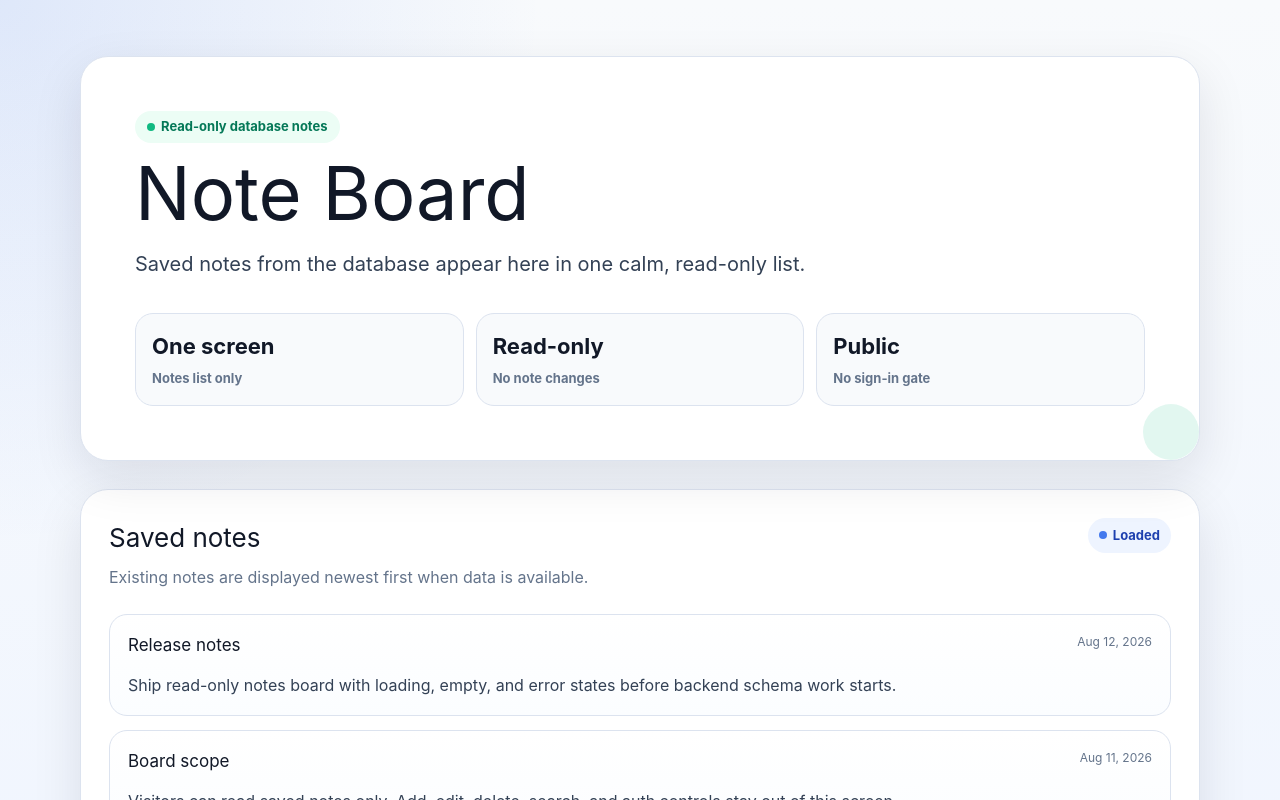
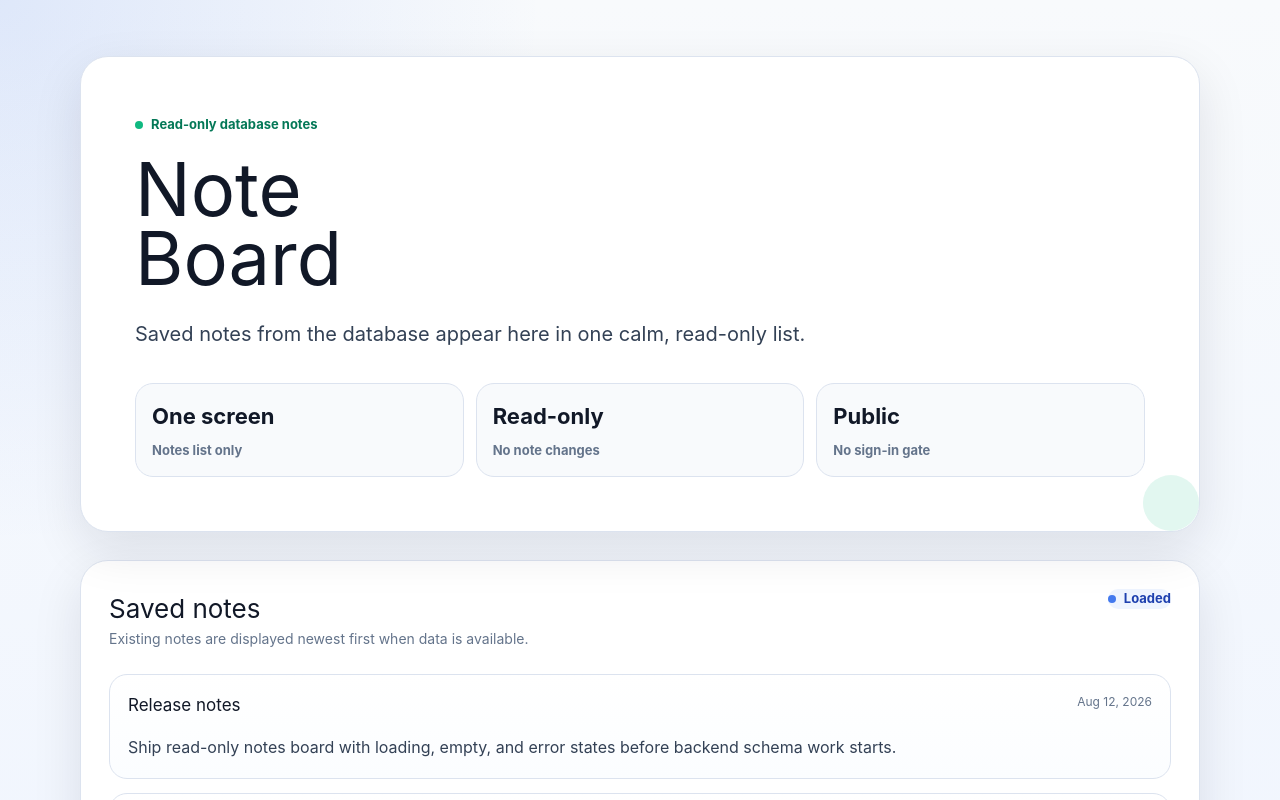
Before and after one commit to ThanhNV121097/project-28a57e3e, a Next.js app in the folder code/frontend/: page / in a window 1280 px wide. Shown: the top 800 px of the page. Built offline with nearby package versions, Linux system fonts and the light colour scheme.

Commit message:
Fix Display saved notes CSS module selectors

```diff
--- a/code/frontend/components/DisplaySavedNotes.module.css
+++ b/code/frontend/components/DisplaySavedNotes.module.css
@@ -1,24 +1,38 @@
-:global(:root) {
+.page {
   --space-0: 0;
-  --space-1: 5px;
-  --space-2: 6px;
-  --space-3: 7px;
   --space-4: 8px;
   --space-5: 9px;
   --space-6: 10px;
-  --space-7: 11px;
   --space-8: 12px;
-  --space-9: 13px;
   --space-10: 14px;
   --space-11: 16px;
   --space-12: 18px;
   --space-13: 20px;
-  --space-14: 22px;
   --space-15: 24px;
   --space-16: 28px;
   --space-17: 32px;
-  --space-18: 34px;
   --space-19: 56px;
+  --color-bg: #F8FAFC;
+  --color-bg-soft: #EEF4FF;
+  --color-surface: #FFFFFF;
+  --color-surface-raised: #FBFDFF;
+  --color-border: #DCE3EF;
+  --color-border-skeleton: #E7EDF7;
+  --color-text: #111827;
+  --color-text-body: #334155;
+  --color-text-muted: #64748B;
+  --color-text-tag: #475569;
+  --color-primary: #2563EB;
+  --color-primary-strong: #1E40AF;
+  --color-primary-text: #FFFFFF;
+  --color-success: #10B981;
+  --color-success-bg: #ECFDF5;
+  --color-success-text: #047857;
+  --color-tag-bg: #F1F5F9;
+  --color-danger: #DC2626;
+  --color-danger-strong: #991B1B;
+  --color-danger-text: #7F1D1D;
+  --color-danger-bg: #FEF2F2;
   --text-xs: 12px;
   --text-sm: 13px;
   --text-note: 14px;
@@ -26,53 +40,28 @@
   --text-card-title: 17px;
   --text-lg: clamp(17px, 2vw, 20px);
   --text-xl: 22px;
-  --text-2xl: 24px;
   --text-3xl: 26px;
   --text-display: clamp(42px, 7vw, 74px);
-  --leading-display: .94;
-  --leading-base: 1.6;
-  --leading-note: 1.55;
-  --leading-loose: 1.65;
-  --weight-bold: 700;
-  --radius-topbar-mobile: 24px;
+  --radius-md: 18px;
+  --radius-lg: 28px;
+  --radius-mobile-lg: 22px;
+  --radius-full: 999px;
   --border-width: 1px;
   --border-width-illustration: 3px;
-  --shadow-sm: 0 10px 24px rgba(37,99,235,.24);
-  --shadow-topbar: 0 10px 30px rgba(15, 23, 42, .06);
-  --shadow-guide: 0 14px 34px rgba(15,23,42,.07);
-  --duration-fast: .18s;
-  --duration-panel: .32s;
+  --shadow-md: 0 14px 32px rgba(15,23,42,.08);
+  --shadow-lg: 0 18px 50px rgba(15,23,42,.10);
+  --duration-base: .2s;
+  --duration-pulse: 1.5s;
+  --duration-shimmer: 1.35s;
   --duration-reduced: .01ms;
   --easing: ease;
-  --iteration-reduced: 1;
-  --content-max: 1120px;
-  --page-inset: 32px;
-  --page-inset-mobile: 20px;
-  --panel-padding-md: clamp(20px, 3vw, 28px);
-  --panel-padding-lg: clamp(28px, 5vw, 54px);
-  --board-min-height: 560px;
-  --state-min-height: 360px;
-  --measure-lede: 58ch;
-  --opacity-accent: .12;
-  --opacity-pulse: .35;
-  --lift-card: -2px;
-  --mix-card-border: 35%;
-  --gradient-note-direction: 180deg;
-  --gradient-shimmer-direction: 90deg;
-  --skeleton-title-width: 45%;
-  --skeleton-body-width: 86%;
-  --skeleton-short-width: 62%;
-  --shimmer-start: -100%;
-  --shimmer-end: 100%;
-}
-
-.page {
   display: grid;
   gap: var(--space-16);
-  width: min(var(--content-max), calc(100% - var(--page-inset)));
+  width: min(1120px, calc(100% - 32px));
   margin: var(--space-0) auto;
   padding: var(--space-16) var(--space-0) var(--space-19);
   color: var(--color-text);
+  font-size: var(--text-base);
 }
 
 .intro,
@@ -86,7 +75,7 @@
 .intro {
   position: relative;
   overflow: hidden;
-  padding: var(--panel-padding-lg);
+  padding: clamp(28px, 5vw, 54px);
 }
 
 .intro::after {
@@ -98,23 +87,21 @@
   height: var(--space-19);
   border-radius: var(--radius-full);
   background: var(--color-success);
-  opacity: var(--opacity-accent);
+  opacity: .12;
 }
 
 .eyebrow,
 .status {
   display: inline-flex;
   align-items: center;
-  gap: var(--space-2);
+  gap: var(--space-4);
   border-radius: var(--radius-full);
   font-size: var(--text-sm);
-  font-weight: var(--weight-bold);
+  font-weight: 700;
 }
 
 .eyebrow {
-  margin: var(--space-0) var(--space-0) var(--space-11);
-  padding: var(--space-2) var(--space-8);
-  background: var(--color-success-bg);
+  margin: var(--space-0) var(--space-0) var(--space-13);
   color: var(--color-success-text);
 }
 
@@ -123,33 +110,27 @@
   width: var(--space-4);
   height: var(--space-4);
   border-radius: var(--radius-full);
-}
-
-.eyebrow span {
   background: var(--color-success);
-}
-
-.status span {
-  background: var(--color-primary);
-  animation: pulse var(--duration-pulse) var(--easing) infinite;
 }
 
 .title {
   margin: var(--space-0);
+  max-width: 8ch;
   font-size: var(--text-display);
-  line-height: var(--leading-display);
+  line-height: .94;
 }
 
 .lede {
-  max-width: var(--measure-lede);
-  margin: var(--space-13) var(--space-0) var(--space-0);
+  max-width: 58ch;
+  margin: var(--space-15) var(--space-0) var(--space-0);
   color: var(--color-text-body);
   font-size: var(--text-lg);
-  line-height: var(--leading-loose);
+  line-height: 1.65;
 }
+
 .summary {
   display: grid;
-  grid-template-columns: repeat(3, 1fr);
+  grid-template-columns: repeat(3, minmax(0, 1fr));
   gap: var(--space-8);
   margin: var(--space-17) var(--space-0) var(--space-0);
 }
@@ -162,71 +143,71 @@
 }
 
 .summary dt {
+  color: var(--color-text);
   font-size: var(--text-xl);
-  font-weight: var(--weight-bold);
+  font-weight: 700;
 }
 
 .summary dd {
-  margin: var(--space-2) var(--space-0) var(--space-0);
+  margin: var(--space-4) var(--space-0) var(--space-0);
   color: var(--color-text-muted);
   font-size: var(--text-sm);
-  font-weight: var(--weight-bold);
+  font-weight: 700;
 }
 
 .board {
-  min-height: var(--board-min-height);
-  padding: var(--panel-padding-md);
-}
-
-.boardHead,
-.cardTop {
-  display: flex;
-  justify-content: space-between;
-  gap: var(--space-13);
+  min-height: 560px;
+  padding: clamp(20px, 3vw, 28px);
 }
 
 .boardHead {
+  display: flex;
+  justify-content: space-between;
+  gap: var(--space-15);
   align-items: flex-start;
-  margin-bottom: var(--space-15);
 }
 
-.board h2 {
+.boardHead h2 {
   margin: var(--space-0);
   font-size: var(--text-3xl);
 }
 
-.boardHead p {
-  margin: var(--space-4) var(--space-0) var(--space-0);
+.boardHead p,
+.readOnly {
   color: var(--color-text-muted);
-  font-size: var(--text-base);
-  line-height: var(--leading-base);
+  font-size: var(--text-note);
+  line-height: 1.55;
 }
 
 .status {
+  flex: none;
   padding: var(--space-4) var(--space-7);
   background: var(--color-bg-soft);
   color: var(--color-primary-strong);
-  white-space: nowrap;
+}
+
+.status span {
+  background: var(--color-primary);
+  animation: pulse var(--duration-pulse) var(--easing) infinite;
 }
 
 .viewport {
-  min-height: var(--state-min-height);
+  margin-top: var(--space-15);
 }
 
-.list,
-.loading {
+.list {
   display: grid;
   gap: var(--space-10);
+  padding: var(--space-0);
   margin: var(--space-0);
-  padding: var(--space-0);
   list-style: none;
 }
 
 .card,
-.skeleton {
+.skeletonCard {
   border: var(--border-width) solid var(--color-border);
   border-radius: var(--radius-md);
-  background: linear-gradient(var(--gradient-note-direction), var(--color-surface), var(--color-surface-raised));
+  background: linear-gradient(180deg, var(--color-surface), var(--color-surface-raised));
   padding: var(--space-12);
 }
 
@@ -235,9 +216,15 @@
 }
 
 .card:hover {
-  transform: translateY(var(--lift-card));
-  border-color: color-mix(in srgb, var(--color-primary) var(--mix-card-border), transparent);
+  border-color: color-mix(in srgb, var(--color-primary) 35%, var(--color-border));
   box-shadow: var(--shadow-md);
+  transform: translateY(-2px);
+}
+
+.cardTop {
+  display: flex;
+  justify-content: space-between;
+  gap: var(--space-12);
 }
 
 .card h3 {
@@ -246,10 +233,9 @@
 }
 
 .card p {
-  margin: var(--space-10) var(--space-0) var(--space-0);
+  margin: var(--space-11) var(--space-0) var(--space-0);
   color: var(--color-text-body);
-  font-size: var(--text-base);
-  line-height: var(--leading-note);
+  line-height: 1.6;
 }
 
 .card time,
@@ -259,76 +245,87 @@
   font-size: var(--text-xs);
 }
 
-.skeleton {
+.tags {
+  display: flex;
+  flex-wrap: wrap;
+  gap: var(--space-2);
+  margin-top: var(--space-11);
+}
+
+.tag {
+  border-radius: var(--radius-full);
+  background: var(--color-tag-bg);
+  color: var(--color-text-tag);
+  font-size: var(--text-xs);
+  padding: var(--space-1) var(--space-4);
+}
+
+.loading {
+  display: grid;
+  gap: var(--space-10);
+}
+
+.skeletonCard {
+  display: grid;
+  gap: var(--space-10);
   overflow: hidden;
+}
+
+.skeletonLine {
+  height: var(--space-10);
+  border-radius: var(--radius-full);
+  background: var(--color-border-skeleton);
   position: relative;
 }
 
-.skeleton::after {
+.skeletonLine::after {
   content: "";
   position: absolute;
   inset: var(--space-0);
-  background: linear-gradient(var(--gradient-shimmer-direction), transparent, var(--color-surface), transparent);
+  transform: translateX(-100%);
+  background: linear-gradient(90deg, transparent, var(--color-surface), transparent);
   animation: shimmer var(--duration-shimmer) var(--easing) infinite;
 }
 
-.skeleton span {
-  display: block;
-  height: var(--space-10);
-  margin-top: var(--space-10);
-  border-radius: var(--radius-full);
-  background: var(--color-border-skeleton);
-}
-
-.skeleton span:first-child {
-  width: var(--skeleton-title-width);
-  margin-top: var(--space-0);
-}
-
-.skeleton span:nth-child(2) {
-  width: var(--skeleton-body-width);
-}
-
-.skeleton span:nth-child(3) {
-  width: var(--skeleton-short-width);
-}
+.skeletonTitle { width: 45%; }
+.skeletonBody { width: 86%; }
+.skeletonShort { width: 62%; }
 
 .empty,
 .error {
   display: grid;
   place-items: center;
-  min-height: var(--state-min-height);
+  min-height: 360px;
   border: var(--border-width) dashed var(--color-border);
   border-radius: var(--radius-lg);
-  background: var(--color-surface-raised);
   padding: var(--space-16);
   text-align: center;
+}
+
+.empty {
+  background: var(--color-surface-raised);
 }
 
 .error {
   border-color: var(--color-danger);
   background: var(--color-danger-bg);
-  color: var(--color-danger-text);
 }
 
-.empty svg,
-.error svg {
+.stateIcon {
   width: var(--space-19);
   height: var(--space-19);
-  margin-bottom: var(--space-13);
-  fill: var(--color-bg-soft);
-  stroke: var(--color-primary-strong);
-  stroke-width: var(--border-width-illustration);
+  border: var(--border-width-illustration) solid currentColor;
+  border-radius: var(--radius-full);
+  color: var(--color-primary);
 }
 
-.error svg {
-  fill: var(--color-danger-icon-bg);
-  stroke: var(--color-danger);
+.error .stateIcon {
+  color: var(--color-danger-strong);
 }
 
 .empty h3,
 .error h3 {
-  margin: var(--space-0);
+  margin: var(--space-15) var(--space-0) var(--space-0);
   font-size: var(--text-xl);
 }
 
@@ -337,48 +334,35 @@
 }
 
 .empty p,
-.error p,
-.readOnly {
+.error p {
+  max-width: 44ch;
   margin: var(--space-8) var(--space-0) var(--space-0);
-  font-size: var(--text-base);
-  line-height: var(--leading-base);
+  line-height: 1.6;
 }
 
-.empty p {
-  color: var(--color-text-muted);
+.error p {
+  color: var(--color-danger-text);
 }
 
 .readOnly {
   border: var(--border-width) solid var(--color-border);
   border-radius: var(--radius-md);
   background: var(--color-bg);
-  padding: var(--space-10) var(--space-11);
-  color: var(--color-text-muted);
-  font-size: var(--text-note);
+  margin: var(--space-15) var(--space-0) var(--space-0);
+  padding: var(--space-11);
 }
 
 @keyframes pulse {
-  50% { opacity: var(--opacity-pulse); }
+  50% { opacity: .35; }
 }
 
 @keyframes shimmer {
-  from { transform: translateX(var(--shimmer-start)); }
-  to { transform: translateX(var(--shimmer-end)); }
-}
-
-@media (prefers-reduced-motion: reduce) {
-  .status span,
-  .skeleton::after,
-  .card {
-    animation-duration: var(--duration-reduced);
-    animation-iteration-count: var(--iteration-reduced);
-    transition-duration: var(--duration-reduced);
-  }
+  100% { transform: translateX(100%); }
 }
 
 @media (max-width: 560px) {
   .page {
-    width: min(100% - var(--page-inset-mobile), var(--content-max));
+    width: min(100% - 20px, 1120px);
     padding-top: var(--space-6);
   }
 
@@ -396,3 +380,12 @@
     flex-direction: column;
   }
 }
+
+@media (prefers-reduced-motion: reduce) {
+  .page *,
+  .page *::after {
+    animation-duration: var(--duration-reduced) !important;
+    animation-iteration-count: 1 !important;
+    transition-duration: var(--duration-reduced) !important;
+  }
+}
```
